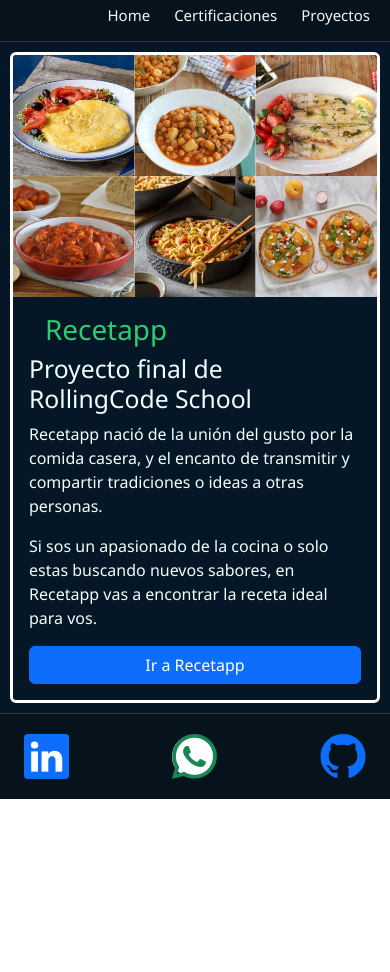
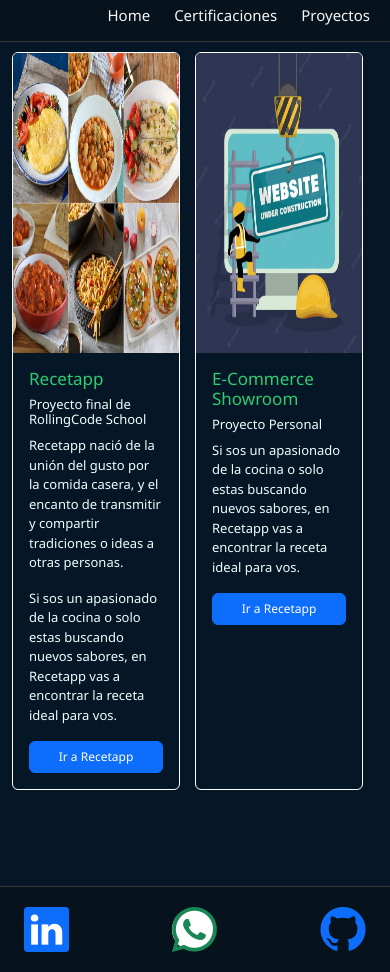
Before and after one commit to pyaran/My-Portfolio, a React (Create React App) app: page /Proyectos in a window 390 px wide. Before the commit the page ends 844 px from the top, so only its background shows below. Built offline with nearby package versions, Linux system fonts and the light colour scheme.

Commit message:
full responsive

```diff
--- a/src/Components/Certificados/Certificados.css
+++ b/src/Components/Certificados/Certificados.css
@@ -7,6 +7,7 @@
 }
 .certificados{
     background-color: rgb(5, 23, 38);
+    min-height: 100vh;
 }
 hr{
     color: #fff;
--- a/src/Components/Footer/Footer.css
+++ b/src/Components/Footer/Footer.css
@@ -2,7 +2,7 @@
     border-top: 1px solid rgb(56, 54, 54);
     background-color: rgb(6, 19, 29);
     bottom: 0;
-    position: sticky;
+    position:sticky;
     top: 100%;
 }
 i{
--- a/src/Components/Proyectos/Proyectos.css
+++ b/src/Components/Proyectos/Proyectos.css
@@ -1,11 +1,123 @@
 .proyectos{
     background-color: rgb(5, 23, 38);
+    min-height: 100vh;
+}
+.contenedor-proyectos{
+    display: grid;
+    grid-template-columns: auto auto auto;
+    gap: 15px;
+    padding-top: 10px;
+    object-fit: cover;
 }
 .proyecto{
-    border: 3px solid white;
-    margin: 10px;
+    display: flex;
+    justify-content: center;
+    border: 1px solid white;
 }
-.contenido-card{
-    display: grid;
+.imagen-card{
+height: 300px;
+object-fit:fill;
+}
+.titulo-card{
+    padding: 0;
+}
+.boton-card{
+    display: flex;
     justify-content: center;
+    align-content: flex-end;
 }
+@media screen and (max-width: 768px){
+    .titulo-card{
+        font-size: 30px;
+    }
+
+
+}
+@media screen and (max-width: 531px){
+    .titulo-card{
+        font-size: 25px;
+    }
+
+
+}
+@media screen and (max-width: 504px){
+    .titulo-card{
+        font-size: 20px;
+    }
+    .card-text{
+        font-size: 15px;
+    }
+
+
+}
+@media screen and (max-width: 411px){
+    .titulo-card{
+        font-size: 17px;
+    }
+    .card-text{
+        font-size: 13px;
+    }
+    .boton-card{
+        font-size:12px ;
+    }
+
+
+}
+@media screen and (max-width: 376px){
+    .titulo-card{
+        font-size: 15px;
+    }
+    .card-text{
+        font-size: 12px;
+    }
+
+
+
+}
+@media screen and (max-width: 351px){
+    .titulo-card{
+        font-size: 12px;
+    }
+    .card-text{
+        font-size: 8px;
+    }
+    .boton-card{
+        font-size:10px ;
+    }
+
+}
+@media screen and (max-width: 316px){
+    .titulo-card{
+        font-size: 10px;
+    }
+    .card-text{
+        font-size: 7px;
+    }
+    .boton-card{
+        font-size:7px ;
+    }
+
+
+}
+@media screen and (max-width: 291px){
+    .titulo-card{
+        font-size: 8px;
+    }
+    .card-text{
+        font-size: 7px;
+    }
+
+
+}
+@media screen and (max-width: 237px){
+    .titulo-card{
+        font-size: 6px;
+    }
+    .card-text{
+        font-size: 5px;
+    }
+
+    .boton-card{
+        font-size:5px ;
+    }
+}
--- a/src/Components/Proyectos/Proyectos.jsx
+++ b/src/Components/Proyectos/Proyectos.jsx
@@ -1,21 +1,32 @@
 import recetapp from "./Recetapp/recetapp.jpg";
+import wip from "./WorkInProgress/wip.jpg"
 import "./Proyectos.css";
 function NewProyecto () {
     return(
-    <div className="row proyectos">
-        <div className="col-sm-6">
+    <div className="proyectos">
+        <div className="container contenedor-proyectos">
             <div className="card proyecto">
-            <img src={recetapp} className="img-fluid card-img-top" alt="recetapp"/>
-            <div className="card-body contenido-card">
-                <h1 className="card-title">Recetapp</h1>
-                <h2 className="card-text">Proyecto final de RollingCode School</h2>
-                <p className="card-text">Recetapp nació de la unión del gusto por la comida casera, y el encanto de transmitir y compartir tradiciones o ideas a otras personas.</p>
-                <p className="card-text">Si sos un apasionado de la cocina o solo estas buscando nuevos sabores, en Recetapp vas a encontrar la receta ideal para vos.</p>
-                <a href="https://testing--recetapp-comision-8i.netlify.app/" target="_blank" rel="noreferrer" className="btn btn-primary">Ir a Recetapp</a>
+               <img src={recetapp} className="img-fluid card-img-top imagen-card" alt="recetapp"/>
+                <div className="card-body contenido-card">
+                    <h1 className="card-title titulo-card">Recetapp</h1>
+                    <h2 className="card-text">Proyecto final de RollingCode School</h2>
+                    <p className="card-text">Recetapp nació de la unión del gusto por la comida casera, y el encanto de transmitir y compartir tradiciones o ideas a otras personas.</p>
+                    <p className="card-text">Si sos un apasionado de la cocina o solo estas buscando nuevos sabores, en Recetapp vas a encontrar la receta ideal para vos.</p>
+                    <a href="https://testing--recetapp-comision-8i.netlify.app/" target="_blank" rel="noreferrer" className="btn btn-primary boton-card">Ir a Recetapp</a>
+                </div>
             </div>
+            <div className="card proyecto">
+               <img src={wip} className="img-fluid card-img-top imagen-card" alt="E-Commerce"/>
+                <div className="card-body contenido-card">
+                    <h1 className="card-title titulo-card">E-Commerce Showroom</h1>
+                    <h2 className="card-text">Proyecto Personal</h2>
+                    <p className="card-text">Si sos un apasionado de la cocina o solo estas buscando nuevos sabores, en Recetapp vas a encontrar la receta ideal para vos.</p>
+                    <a href="https://testing--recetapp-comision-8i.netlify.app/" target="_blank" rel="noreferrer" className="btn btn-primary boton-card">Ir a Recetapp</a>
+                </div>
             </div>
+
         </div>
-</div>
+    </div>
     );
 }
 
```
Also changed, not shown: src/Components/Proyectos/WorkInProgress/wip.jpg (added).
